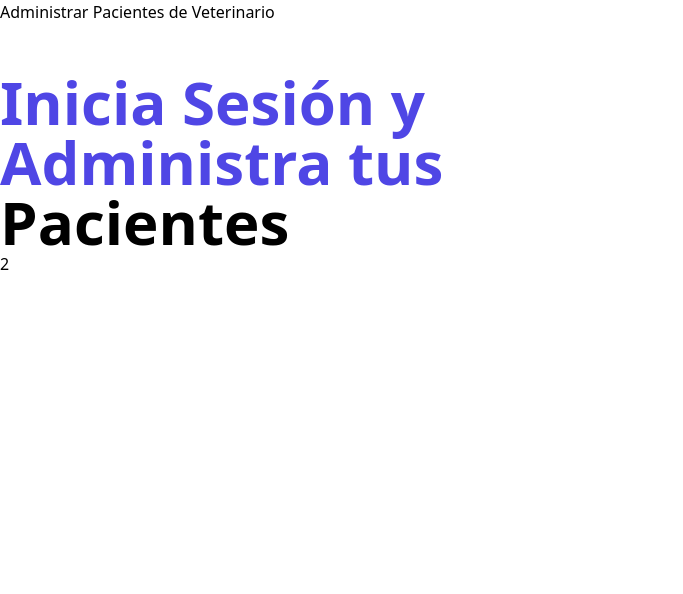
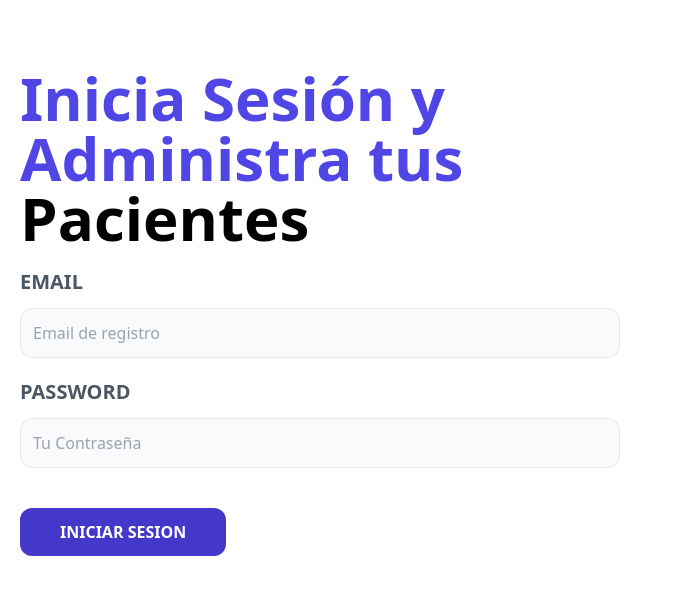
Before and after one commit to PMartinGatica/PROYECTO_MERN_APV_FRONTEND, a React (Vite) app: page / in a window 1280 px wide. Shown: the top 594 px of the page, without its empty margins (0-683 px from the left). Built offline with nearby package versions, Linux system fonts and the light colour scheme.

Commit message:
Creando formulario para Login

```diff
--- a/src/layout/AuthLayout.jsx
+++ b/src/layout/AuthLayout.jsx
@@ -3,8 +3,7 @@
   return (
     <>
 
-        <h1>Administrar Pacientes de Veterinario</h1>
-        <main className="container mx-auto md:grid md:grid-cols-2 mt-12">
+        <main className="container mx-auto md:grid md:grid-cols-2 mt-12 gap-10 p-5">
         <Outlet/>
         </main>
     </>
--- a/src/paginas/Login.jsx
+++ b/src/paginas/Login.jsx
@@ -6,7 +6,31 @@
         <div>
           <h1 className=" text-indigo-600 font-black text-6xl">Inicia Sesión y Administra tus <span className=" text-black">Pacientes </span></h1>
         </div>
-        <div>2</div>
+        <div>
+          <form action="">
+            <div className="my-5">
+              <label htmlFor="" className=" uppercase text-gray-600 block text-xl font-bold">Email
+              </label>
+                <input
+                type="email"
+                placeholder="Email de registro"
+                className="border w-full p-3 mt-3 bg-gray-50 rounded-xl" />
+            </div>
+            <div className="my-5">
+              <label htmlFor="" className=" uppercase text-gray-600 block text-xl font-bold">Password
+              </label>
+                <input
+                type="Tu password"
+                placeholder="Tu Contraseña"
+                className="border w-full p-3 mt-3 bg-gray-50 rounded-xl" />
+            </div>
+
+            <input
+            type="submit"
+            value="Iniciar Sesion"
+            className=" bg-indigo-700 w-full py-3 px-10 rounded-xl text-white uppercase font-bold mt-5 hover:cursor-pointer hover:bg-indigo-800 md:w-auto" />
+          </form>
+        </div>
     </main>
     </>
   )
```
